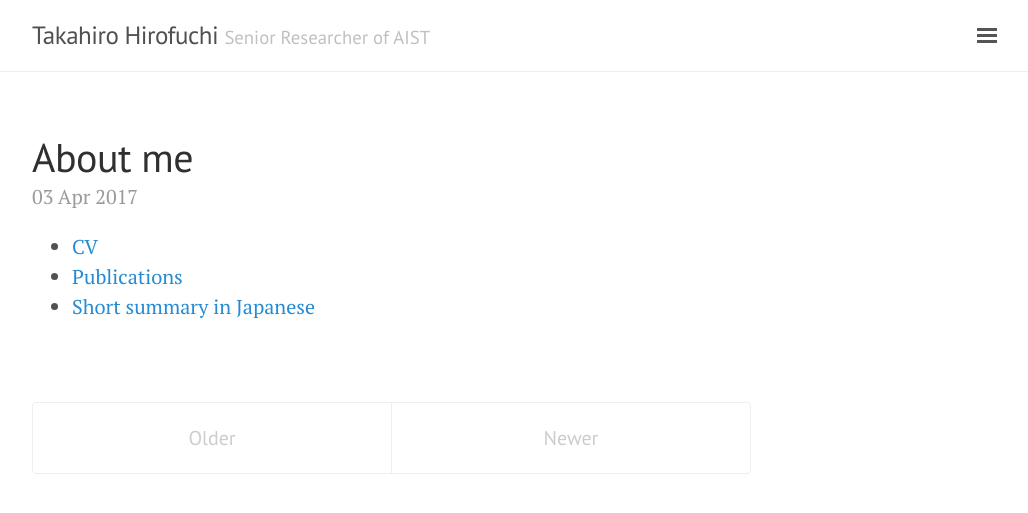
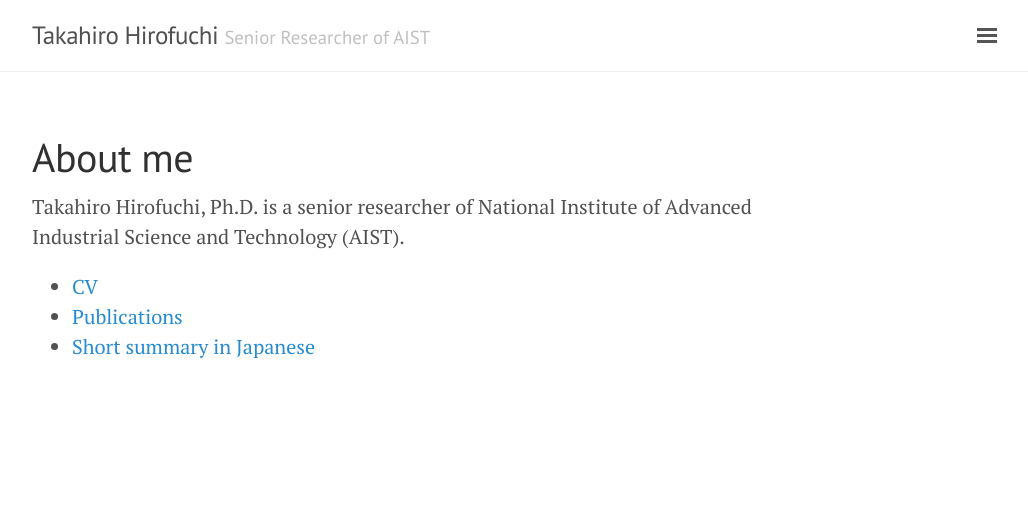
Before and after one commit to takahiro-hirofuchi/takahiro-hirofuchi.github.io, a Jekyll site: the page built from index.md, in a window 1280 px wide. Shown: the top 513 px of the page, without its empty margins (248-1276 px from the left). Built offline with Jekyll 4.4.1, drawn with Linux system fonts in a browser that asks for light colours; the list of posts is cut into pages by our own code.

Commit message:
use index.md not to render posts

```diff
--- /dev/null
+++ b/index.md
@@ -0,0 +1,12 @@
+---
+layout: default
+title: About me
+---
+
+# About me
+
+Takahiro Hirofuchi, Ph.D. is a senior researcher of National Institute of Advanced Industrial Science and Technology (AIST).
+
+- [CV](/cv)
+- [Publications](/publications)
+- [Short summary in Japanese](/short-summary-in-japanese)
```
Also changed, not shown: cv.md (+1 -2 lines), short-summary-in-japanese.md (+1 -4 lines).
